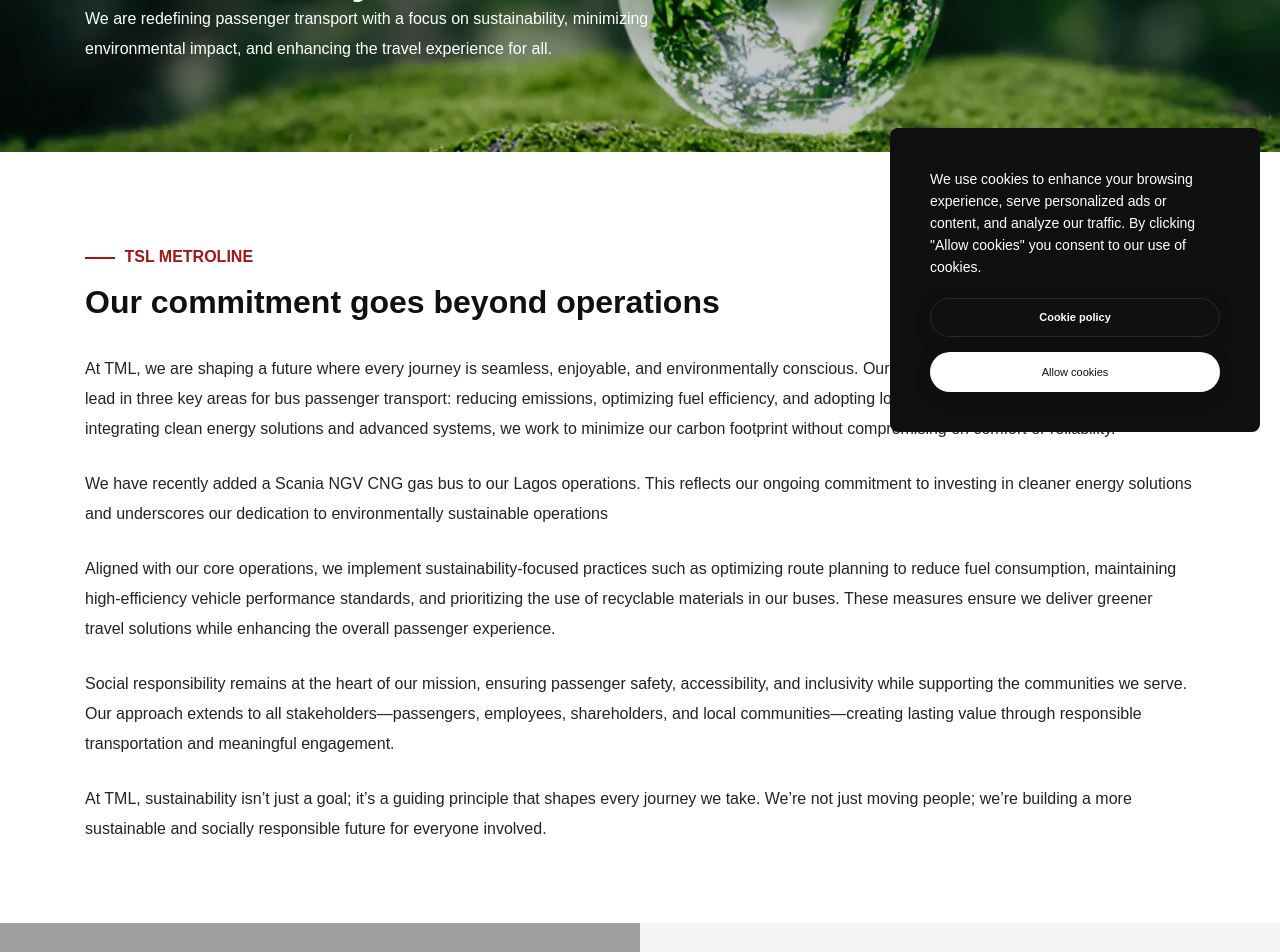
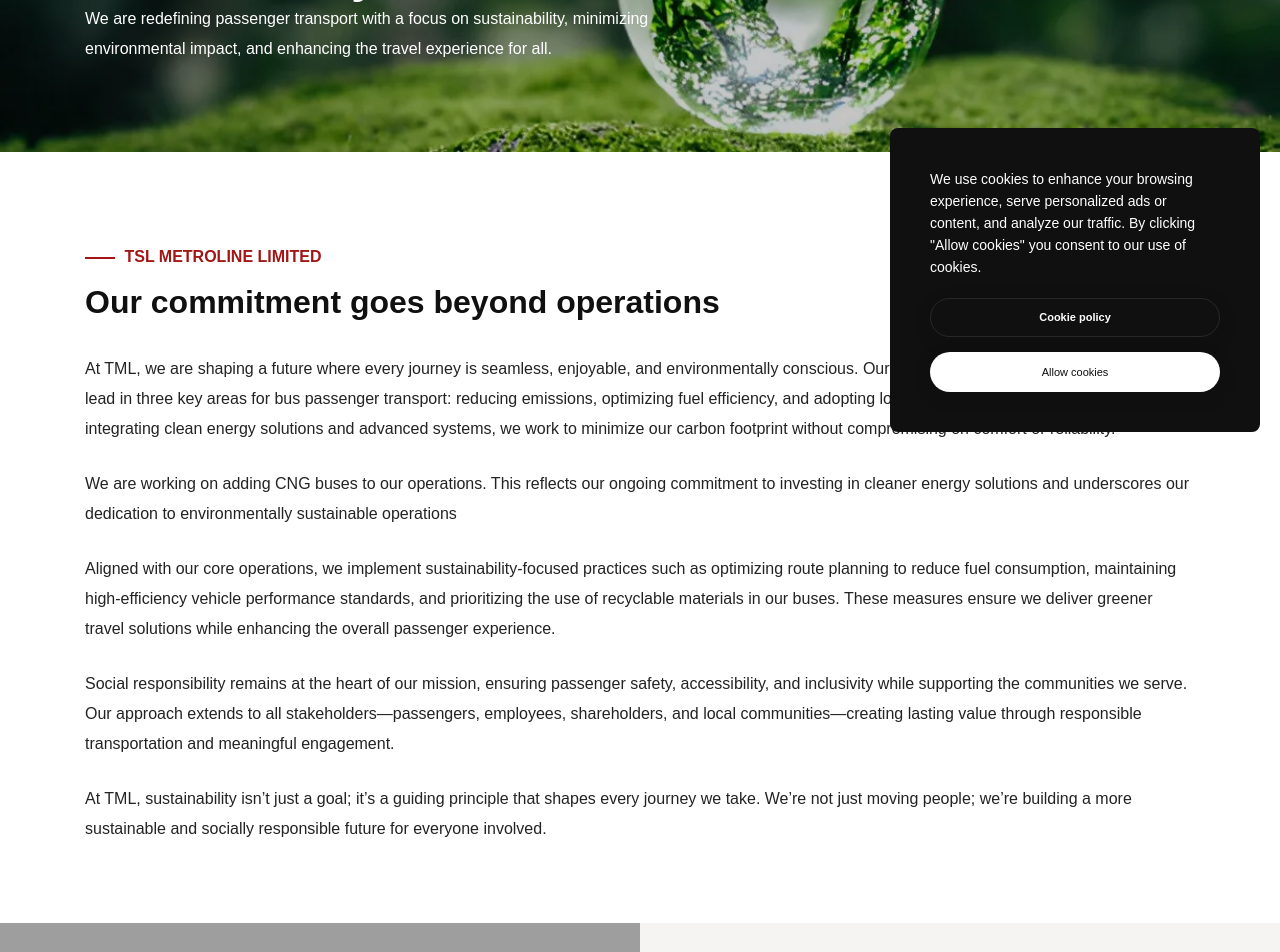
Before and after one commit to idongataide/tml, a PHP site: template views/sustainability.php in a window 1280 px wide. Shown: the part 348-1300 px from the top of the page. Run offline with PHP 8.4, Linux system fonts and the light colour scheme; the template is opened without the code that fills it, so the values that code supplies are empty; some libraries are stand-ins or nearby versions; some web fonts are replaced; grey boxes are pictures that could not be loaded.

Commit message:
first commit

```diff
--- a/views/sustainability.php
+++ b/views/sustainability.php
@@ -21,11 +21,11 @@
                 <div class="col-lg-12 col-12 md-mb-35px last-paragraph-no-margin" data-anime='{ "el": "childs", "translateY": [30, 0], "opacity": [0,1], "duration": 600, "delay": 0, "staggervalue": 300, "easing": "easeOutQuad" }'>
                     <div class="mb-10px">
                         <span class="w-30px h-2px fs-15 d-inline-block bg-base-color me-5px align-middle"></span>
-                        <span class="text-uppercase text-base-color fs-16 fw-600 d-inline-block">TSL Metroline</span>
+                        <span class="text-uppercase text-base-color fs-16 fw-600 d-inline-block">TSL Metroline Limited</span>
                     </div>
                     <h4 class="text-dark-gray fw-600 ls-minus-2px">Our commitment goes beyond operations</h4>
                     <p class="lg-w-100">At TML, we are shaping a future where every journey is seamless, enjoyable, and environmentally conscious. Our commitment to sustainability drives us to lead in three key areas for bus passenger transport: reducing emissions, optimizing fuel efficiency, and adopting low-impact, eco-friendly technologies. By integrating clean energy solutions and advanced systems, we work to minimize our carbon footprint without compromising on comfort or reliability.</p>
-                    <p class="lg-w-100">We have recently added a Scania NGV CNG gas bus to our Lagos operations. This reflects our ongoing commitment to investing in cleaner energy solutions and underscores our dedication to environmentally sustainable operations</p>
+                    <p class="lg-w-100">We are working on adding CNG buses to our operations. This reflects our ongoing commitment to investing in cleaner energy solutions and underscores our dedication to environmentally sustainable operations</p>
                     <p class="lg-w-100">Aligned with our core operations, we implement sustainability-focused practices such as optimizing route planning to reduce fuel consumption, maintaining high-efficiency vehicle performance standards, and prioritizing the use of recyclable materials in our buses. These measures ensure we deliver greener travel solutions while enhancing the overall passenger experience.</p>
                     <p class="lg-w-100">Social responsibility remains at the heart of our mission, ensuring passenger safety, accessibility, and inclusivity while supporting the communities we serve. Our approach extends to all stakeholders—passengers, employees, shareholders, and local communities—creating lasting value through responsible transportation and meaningful engagement. </p>
                     <p class="lg-w-100">At TML, sustainability isn’t just a goal; it’s a guiding principle that shapes every journey we take. We’re not just moving people; we’re building a more sustainable and socially responsible future for everyone involved.</p>
@@ -48,7 +48,7 @@
                                 <div class="position-absolute right-0px bottom-minus-1px">
                                     <div class="vertical-title-center">
                                         <div class="title fw-700 fs-15 alt-font text-uppercase text-dark-gray bg-white pt-30px pb-30px ps-10px pe-10px">
-                                            <span class="d-inline-block">Sustainability</span>
+                                            <span class="d-inline-block">Strategy</span>
                                         </div>
                                     </div>
                                 </div>
@@ -72,7 +72,7 @@
                                 <div class="position-absolute right-0px bottom-minus-1px">
                                     <div class="vertical-title-center">
                                         <div class="title fw-700 fs-15 alt-font text-uppercase text-dark-gray bg-white pt-30px pb-30px ps-10px pe-10px">
-                                            <span class="d-inline-block">Sustainability</span>
+                                            <span class="d-inline-block">Strategy</span>
                                         </div>
                                     </div>
                                 </div>
@@ -97,7 +97,7 @@
                                 <div class="position-absolute right-0px bottom-minus-1px">
                                     <div class="vertical-title-center">
                                         <div class="title fw-700 fs-15 alt-font text-uppercase text-dark-gray bg-linen pt-30px pb-30px ps-10px pe-10px">
-                                            <span class="d-inline-block">Sustainability</span>
+                                            <span class="d-inline-block">Strategy</span>
                                         </div>
                                     </div>
                                 </div>
```
